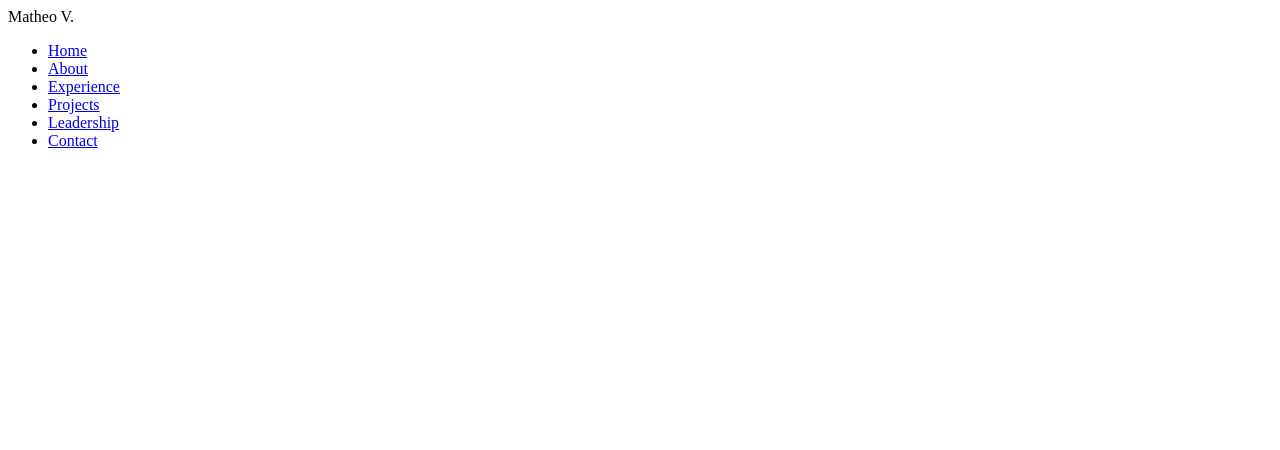
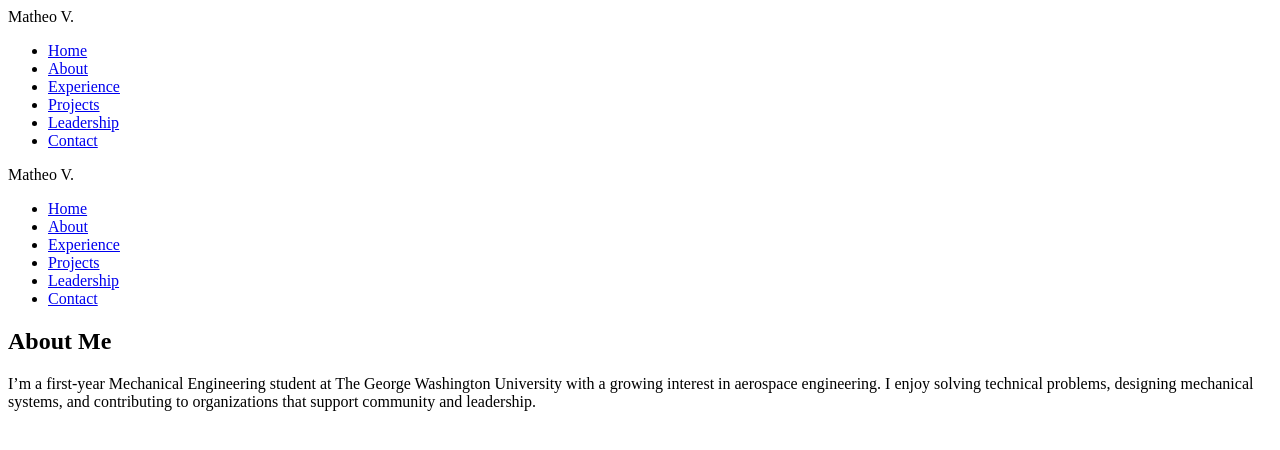
Before and after one commit to m-valdivia/Extra-Creditt, a plain HTML site: page about.html in a window 1280 px wide. Drawn offline with Linux system fonts and the light colour scheme.

Commit message:
Create About Me page with initial content
Added basic structure and content to the About Me page.

```diff
--- a/about.html
+++ b/about.html
@@ -9,3 +9,36 @@
         <li><a href="contact.html">Contact</a></li>
     </ul>
 </nav>
+
+<!DOCTYPE html>
+<html>
+<head>
+    <title>About Me | Matheo Valdivia</title>
+    <link rel="stylesheet" href="style.css">
+</head>
+
+<body>
+
+<nav>
+    <div class="logo">Matheo V.</div>
+    <ul>
+        <li><a href="index.html">Home</a></li>
+        <li><a href="about.html">About</a></li>
+        <li><a href="experience.html">Experience</a></li>
+        <li><a href="projects.html">Projects</a></li>
+        <li><a href="leadership.html">Leadership</a></li>
+        <li><a href="contact.html">Contact</a></li>
+    </ul>
+</nav>
+
+<section>
+    <h2>About Me</h2>
+    <p>
+        I’m a first‑year Mechanical Engineering student at The George Washington University with
+        a growing interest in aerospace engineering. I enjoy solving technical problems, designing
+        mechanical systems, and contributing to organizations that support community and leadership.
+    </p>
+</section>
+
+</body>
+</html>
```
